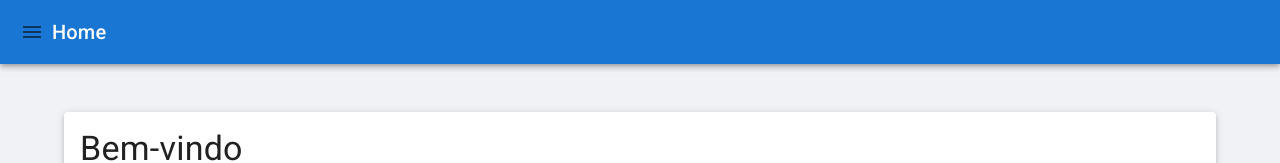
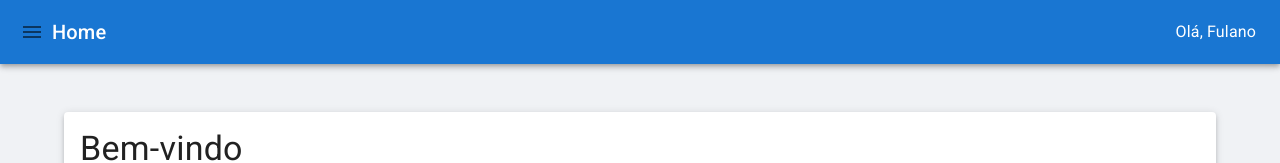
Before and after one commit to RafaelBarbosa09/appointments-admin, a React (Create React App) app: page / in a window 1280 px wide. Shown: the top 163 px of the page. Built offline with nearby package versions, Linux system fonts and the light colour scheme.

Commit message:
feat: inclui layout para nome do usuario logado

```diff
--- a/src/components/shared/HeaderMenu/index.tsx
+++ b/src/components/shared/HeaderMenu/index.tsx
@@ -30,6 +30,9 @@ const HeaderMenu = ({ title }: HeaderMenuProps) => {
           <Typography variant="h6" noWrap>
             {title}
           </Typography>
+          <Typography noWrap sx={{ marginLeft: 'auto' }}>
+            Olá, Fulano
+          </Typography>
         </Toolbar>
       </Appbar>
       <SideMenu open={sidebarOpen} onClose={closeSidebar} />
```
